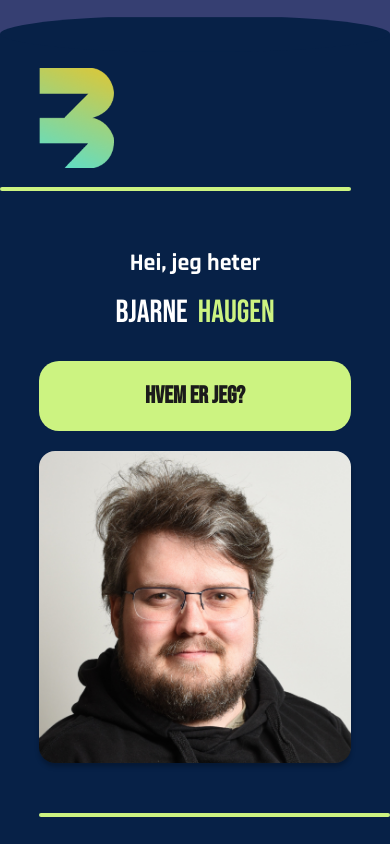
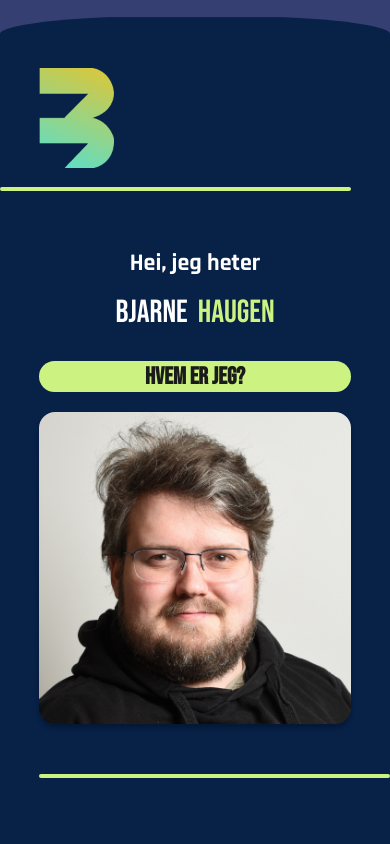
Before and after one commit to BjarneHaugen/bjarnehaugen.github.io, a React (Vite) app: page /#/ in a window 390 px wide. Shown: the top 844 px of the page. Built offline with nearby package versions, Linux system fonts and the light colour scheme.

Commit message:
change size on aboutme button

```diff
--- a/src/css/landingPage.css
+++ b/src/css/landingPage.css
@@ -41,7 +41,6 @@
 #aboutMeButton {
     background-color: #CCF381;
     width: 20vw;
-    height: 100px;
     border-radius: 20px;
     border: none;
     margin: 20px 0;
@@ -90,16 +89,16 @@
         align-items: center;
         justify-content: center;
     }
+
     /* mindre avstand mellom hei jeg heter og bjarne haugen */
-    .aboutMeText h2, .aboutMeText h1 {
+    .aboutMeText h2,
+    .aboutMeText h1 {
         margin: 4px 0;
     }
 
     #aboutMeButton {
         max-width: 400px;
         width: 100%;
-        height: 70px;
-
     }
 }
 
```
